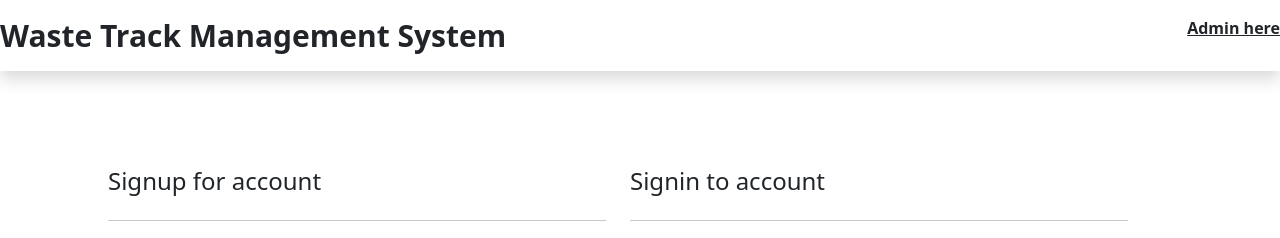
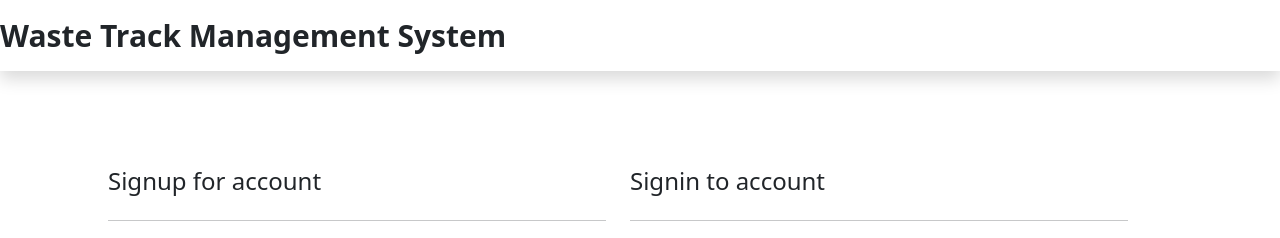
Before and after one commit to badakomora/Waste-Track, a PHP site: page / in a window 1280 px wide. Shown: the top 238 px of the page. Run offline with PHP 8.4, Linux system fonts and the light colour scheme.

Commit message:
new commit

```diff
--- a/frontend/index.php
+++ b/frontend/index.php
@@ -69,7 +69,7 @@ if (isset($_POST['login'])) {
 
 <nav class="navbar navbar-expand-lg d-flex justify-content-between navbar-light bg-white shadow sticky-top">
     <a href="#" class="navbar-brand text-dark" style="font-size: 30px;"><b>Waste Track Management  System</b></a>
-    <p> <a href="../backend/index.php" class="text-dark fw-bold">Admin here</a></p>
+    <!-- <p> <a href="../backend/index.php" class="text-dark fw-bold">Admin here</a></p> -->
 </nav>
 
 <div class="container justify-content-center row m-5 p-5">
```
